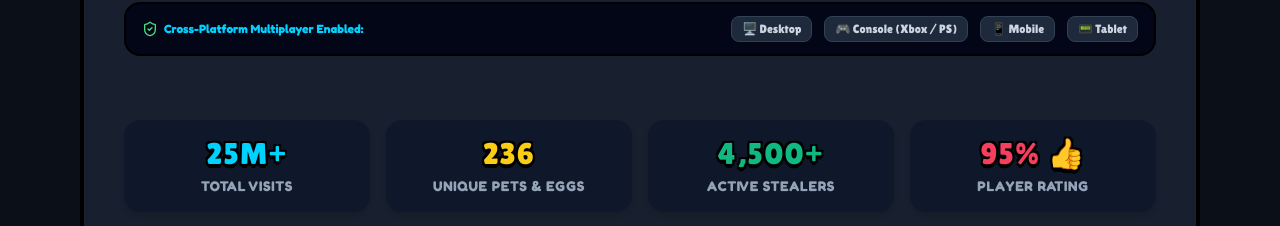
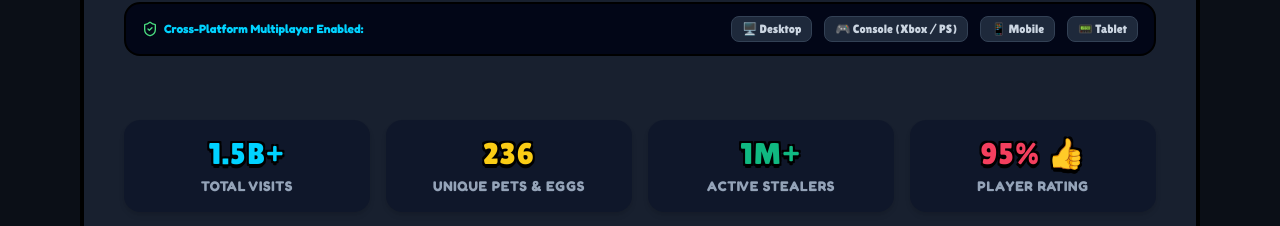
Before and after one commit to zhongthi-wq/stealanegg_portfolio, a React (Vite) app: page / in a window 1280 px wide. Shown: the part 1266-1492 px from the top of the page. Built offline with nearby package versions, Linux system fonts and the light colour scheme.

Commit message:
feat: update game statistics to 1.5B+ Total Visits and 1M+ Active Stealers

```diff
--- a/src/data/gameData.js
+++ b/src/data/gameData.js
@@ -29,9 +29,9 @@ export const gameData = {
   platforms: ["🖥️ Desktop", "🎮 Console (Xbox / PS)", "📱 Mobile", "📟 Tablet"],
 
   stats: [
-    { label: "Total Visits", value: "25M+", icon: "Gamepad2", color: "text-roblox-cyan" },
+    { label: "Total Visits", value: "1.5B+", icon: "Gamepad2", color: "text-roblox-cyan" },
     { label: "Unique Pets & Eggs", value: "236", icon: "Boxes", color: "text-roblox-yellow" },
-    { label: "Active Stealers", value: "4,500+", icon: "Users", color: "text-roblox-green" },
+    { label: "Active Stealers", value: "1M+", icon: "Users", color: "text-roblox-green" },
     { label: "Player Rating", value: "95% 👍", icon: "Star", color: "text-roblox-pink" }
   ],
 
```
